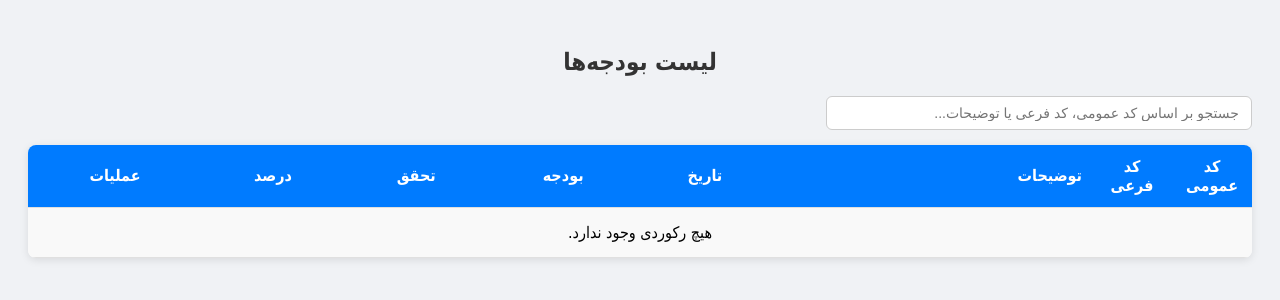
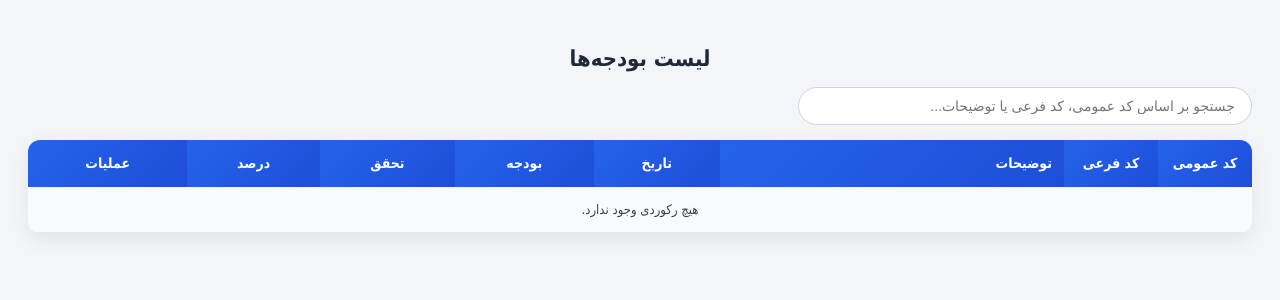
Before and after one commit to hafizullah123/budget, a PHP site: page /accounting_software/phasal_list.php in a window 1280 px wide. Shown: the top 300 px of the page. Run offline with PHP 8.4, Linux system fonts and the light colour scheme; data that the repository does not hold is empty.

Commit message:
complete the budget

```diff
--- a/phasal_list.php
+++ b/phasal_list.php
@@ -18,118 +18,133 @@ $result = $conn->query($sql);
 <meta charset="UTF-8">
 <title>لیست بودجه‌ها</title>
 <style>
-body {
+body{
     font-family: Tahoma, Arial;
-    padding: 20px;
-    background-color: #f0f2f5;
+    background:#f3f5f9;
+    padding:20px;
 }
 
-h2 {
-    text-align: center;
-    color: #333;
-    margin-bottom: 20px;
+/* Title */
+h2{
+    text-align:center;
+    color:#1f2937;
+    margin-bottom:16px;
+    font-size:22px;
+    font-weight:600;
 }
 
 /* Search input */
-#searchInput {
-    width: 100%;
-    max-width: 400px;
-    padding: 8px 12px;
-    margin-bottom: 15px;
-    border: 1px solid #ccc;
-    border-radius: 6px;
-    font-size: 14px;
+#searchInput{
+    width:100%;
+    max-width:420px;
+    padding:10px 16px;
+    margin-bottom:15px;
+    border:1px solid #d1d5db;
+    border-radius:30px;
+    font-size:14px;
+    outline:none;
+    transition:0.3s;
+}
+#searchInput:focus{
+    border-color:#2563eb;
+    box-shadow:0 0 0 3px rgba(37,99,235,.15);
 }
 
-/* Scrollable table wrapper */
-.table-wrapper {
-    max-height: 500px;
-    overflow-y: auto;
-    border-radius: 8px;
-    box-shadow: 0 2px 8px rgba(0,0,0,0.1);
-    background: #fff;
+/* Table container */
+.table-wrapper{
+    max-height:520px;
+    overflow-y:auto;
+    background:#fff;
+    border-radius:12px;
+    box-shadow:0 6px 20px rgba(0,0,0,0.08);
 }
 
-/* Table styles */
-table {
-    width: 100%;
-    border-collapse: collapse;
-    min-width: 800px;
+/* Table */
+table{
+    width:100%;
+    border-collapse:collapse;
+    min-width:850px;
 }
 
-th, td {
-    padding: 12px 10px;
-    text-align: center;
-    border-bottom: 1px solid #e0e0e0;
+/* Header */
+th{
+    background:linear-gradient(135deg,#2563eb,#1d4ed8);
+    color:#fff;
+    padding:12px;
+    font-size:14px;
+    font-weight:600;
+    position:sticky;
+    top:0;
+    z-index:2;
 }
 
-th {
-    background-color: #007BFF;
-    color: #fff;
-    position: sticky;
-    top: 0;
-    z-index: 2;
+/* Cells */
+td{
+    padding:11px 10px;
+    font-size:13px;
+    color:#374151;
+    border-bottom:1px solid #e5e7eb;
+    text-align:center;
 }
 
-tr:nth-child(even) {
-    background-color: #f9f9f9;
+/* Rows */
+tr:nth-child(even){
+    background:#f9fafb;
+}
+tr:hover{
+    background:#eef2ff;
 }
 
-tr:hover {
-    background-color: #e8f0fe;
+/* Numbers */
+.number-cell{
+    direction:ltr;
+    text-align:center;
+    font-weight:500;
 }
 
-.number-cell {
-    text-align: left;
-    direction: ltr;
+/* Columns */
+.col-general{ width:70px; }
+.col-sub{ width:70px; }
+.col-description{
+    width:320px;
+    text-align:right;
+    line-height:1.6;
 }
 
-/* Column widths */
-.col-general { width: 60px; }
-.col-sub { width: 60px; }
-.col-description { width: 300px; text-align: right; }
-
-/* Percentage colors */
-.percent-low { color: #28a745; font-weight: bold; }
-.percent-medium { color: #ffc107; font-weight: bold; }
-.percent-high { color: #dc3545; font-weight: bold; }
+/* Percent colors */
+.percent-low{ color:#16a34a; font-weight:700; }
+.percent-medium{ color:#d97706; font-weight:700; }
+.percent-high{ color:#dc2626; font-weight:700; }
 
 /* Buttons */
-a {
-    text-decoration: none;
-    padding: 6px 12px;
-    border-radius: 6px;
-    font-size: 13px;
-    display: inline-block;
-    margin: 2px;
-    transition: 0.3s;
+a{
+    text-decoration:none;
+    padding:6px 14px;
+    border-radius:20px;
+    font-size:12px;
+    font-weight:500;
+    transition:0.3s;
 }
 
-.edit-btn {
-    background-color: #17a2b8;
-    color: #fff;
+.edit-btn{
+    background:#0ea5e9;
+    color:#fff;
 }
-
-.edit-btn:hover {
-    background-color: #138496;
-}
-
-.delete-btn {
-    background-color: #dc3545;
-    color: #fff;
-}
-
-.delete-btn:hover {
-    background-color: #b52a37;
-    color: #fff;
+.edit-btn:hover{
+    background:#0284c7;
 }
 
 /* Responsive */
 @media(max-width:768px){
-    th, td { font-size: 12px; padding: 8px; }
-    a { font-size: 11px; padding: 4px 8px; }
-    .col-description { width: 150px; }
+    th,td{
+        font-size:12px;
+        padding:8px;
+    }
+    .col-description{
+        width:180px;
+    }
 }
+
 </style>
 
 <script>
```
